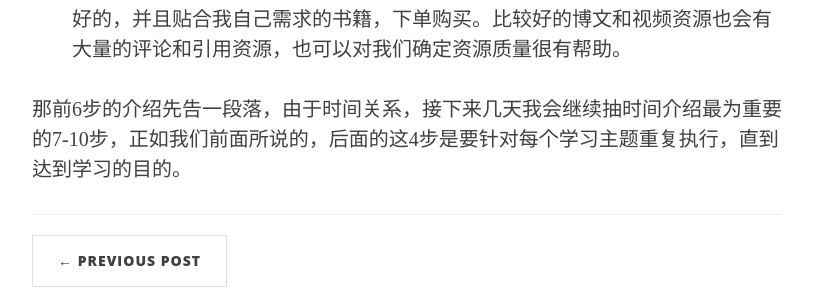
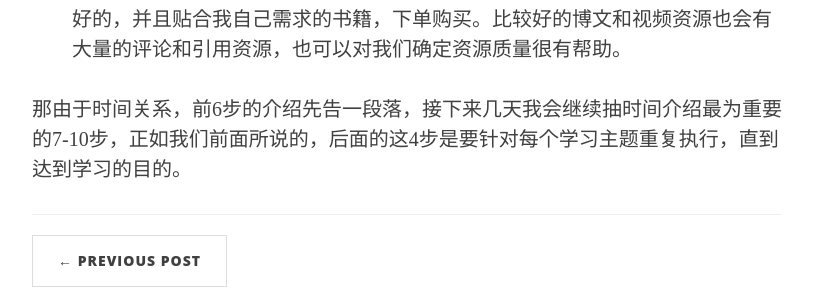
Before and after one commit to puffsun/puffsun.github.io-source, a Jekyll site: the page built from _posts/2015-03-22-10-step-learning-process.markdown, in a window 1280 px wide and 900 px high, scrolled down 4759 px. Shown: the part 352-641 px from the top of the window, without its empty margins (233-1046 px from the left). Built offline with Jekyll 4.4.1, drawn with Linux system fonts in a browser that asks for light colours; nearby versions of some CDN libraries; some web fonts are replaced.

```diff
--- a/_posts/2015-03-22-10-step-learning-process.markdown
+++ b/_posts/2015-03-22-10-step-learning-process.markdown
@@ -85,4 +85,4 @@ description: "10-step process to learn new technology"
     在这一阶段，你已经拥有的足够多的书籍，博客，视频，文档等等，问题是，你不可能把它们都看完，而且这些资源里面一定有大量的重复内容，所以必须对它们去粗取精。你可以大致过一遍这些资源，提取出那些和上一步制定出的学习计划最贴切的资源。这里，Amazon，豆瓣和博客的评论可以对我们有很大的帮助。一般来说我会很仔细的阅读 Amazon 上面一本或者好几本书籍的评论，并选出较好的，并且贴合我自己需求的书籍，下单购买。比较好的博文和视频资源也会有大量的评论和引用资源，也可以对我们确定资源质量很有帮助。
 
 
-那前6步的介绍先告一段落，由于时间关系，接下来几天我会继续抽时间介绍最为重要的7-10步，正如我们前面所说的，后面的这4步是要针对每个学习主题重复执行，直到达到学习的目的。
+那由于时间关系，前6步的介绍先告一段落，接下来几天我会继续抽时间介绍最为重要的7-10步，正如我们前面所说的，后面的这4步是要针对每个学习主题重复执行，直到达到学习的目的。
```
